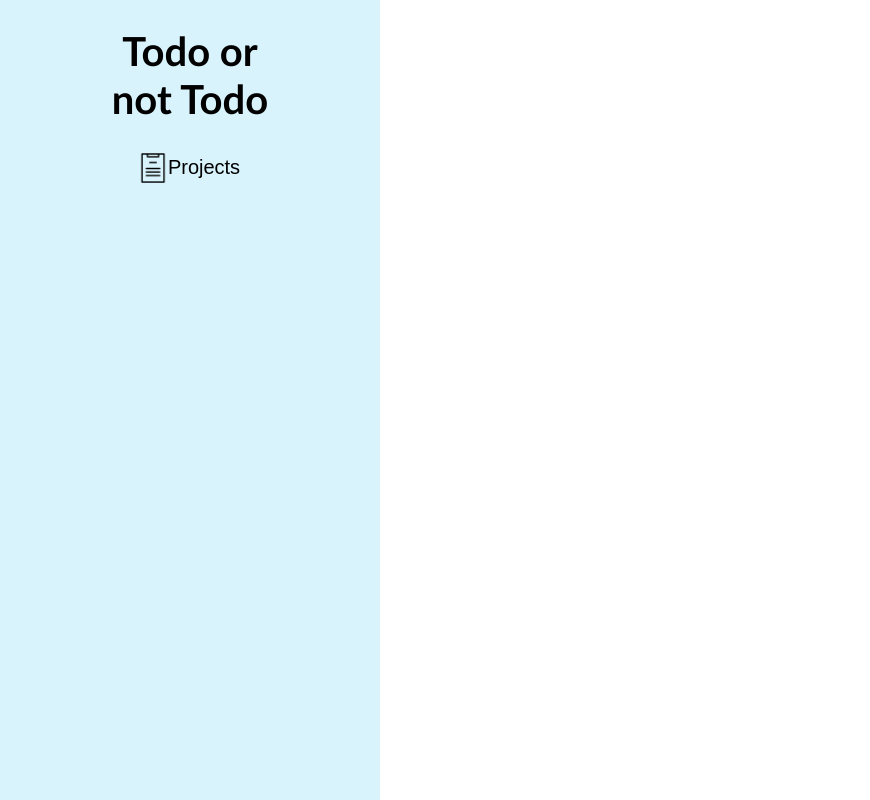
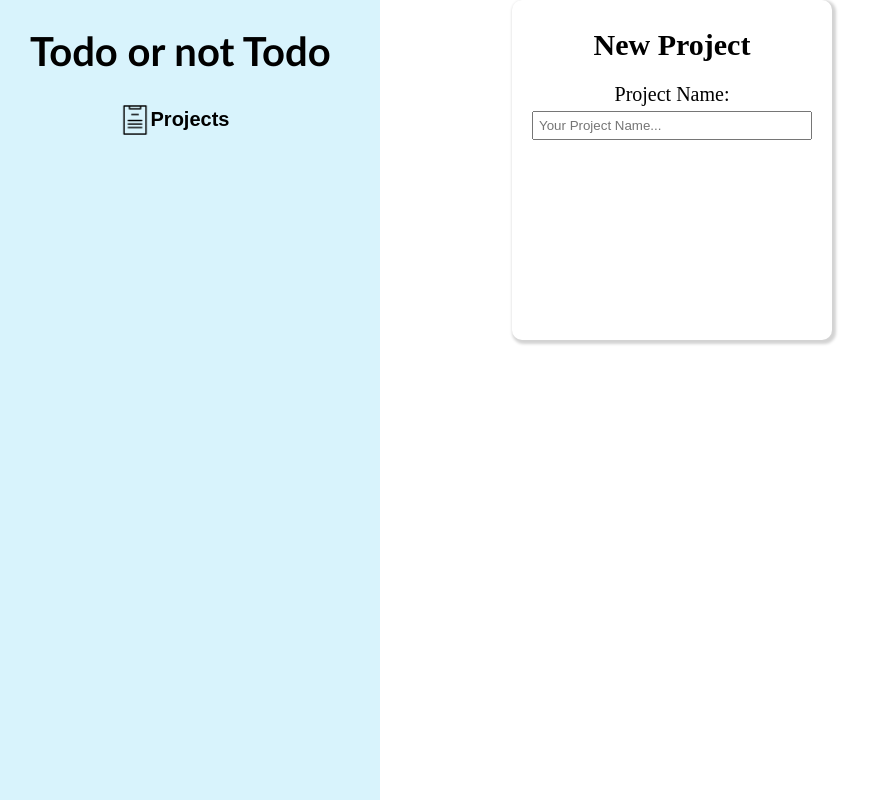
Before and after one commit to AlixiaDae/to-do, a website built with webpack: page dist/index.html in a window 1280 px wide. Shown: the whole page, without its empty margins (0-870 px from the left). Built offline with nearby package versions, Linux system fonts and the light colour scheme.

Commit message:
Create project form for adding new projects

```diff
--- a/src/style.css
+++ b/src/style.css
@@ -6,58 +6,55 @@ body {
     margin: 0;
     min-height: 100vh;
     display: flex;
-    text-align: center;
 }
 
 .main {
     display: grid;
     grid-template-columns: minmax(380px, 1fr) 3fr;
-    justify-content: center;
-    text-align: center;
+    position: relative;
 }
 
 .side-bar {
     background-color: var(--nav-bar-color);
     overflow: hidden;
-    display: flex;
-    flex-direction: column;
-    align-items: center;
     position: relative;
 }
 
 h1 {
     margin-bottom: 20px;
+    margin-left: 30px;
     font-size: 40px;
     font-family:'Gill Sans', 'Gill Sans MT', Calibri, 'Trebuchet MS', sans-serif;
-    width: 160px;
 }
 
 .side-bar > :nth-child(2) {
     height: 50px;
+    width: 100%;
     background-color: transparent;
     background: url('./images/clipboard.png') no-repeat left;
-    background-position: 10px;
-    padding: 12px 12px 12px 40px;
+    background-position: 120px;
     background-size: 30px;
-    border-radius: 15px;
     border-style: none;
     font-size: 20px;
+    font-weight: bold;
+    text-align: center;
 }
 
 .projects-menu {
     position: absolute;
-    top: 200px;
+    top: 145px;
     right: 0;
     left: 0;
     text-align: center;
     background-color: rgb(143, 205, 226);
     padding: 0;
+    height: 0;
     border-radius: 5px;
     overflow:hidden;
-    width: 100%;
-    height: 0;
     transition:height 0.3s ease-in-out;
     transition-delay: 0.1s;
+    align-items: center;
+    margin-left: -20px;
 }
 
 .projects-menu.active {
@@ -74,6 +71,38 @@ h1 {
     height: 50px;
     text-align: center;
     color: white;
+    font-weight: bold;
+}
+
+#new-project-form {
+    position: absolute;
+    top: 0;
+    left: 40%;
+    padding: 20px;
+    background-color: white;
+    box-shadow: 2px 2px 3px 2px lightgrey;
+    border-radius: 10px;
+    text-align: center;
+    display: grid;
+    grid-template-rows: 50px repeat(3,1fr);
+    align-items: center;
+    height: 300px;
+    width: 280px;
+}
+
+h2 {
+    font-size: 30px;
+}
+
+#new-project-form > :not(:first-child) {
+    display: flex;
+    flex-direction: column;
+    gap: 5px;
+    font-size: 20px;
+}
+
+#new-project-form > div > input {
+    padding: 5px;
 }
 
 .projects-menu > button:hover {
--- a/src/userinterface/dom.js
+++ b/src/userinterface/dom.js
@@ -47,7 +47,31 @@ const dom = (() => {
     const createNewProjectBtn = document.createElement('button')
     createNewProjectBtn.id = 'create-new-project'
     createNewProjectBtn.textContent = '+ New Project'
+    createNewProjectBtn.addEventListener('click', showForm())
     projectsMenu.appendChild(createNewProjectBtn)
+
+    const projectForm = document.createElement('form')
+    projectForm.id = 'new-project-form'
+    main.appendChild(projectForm)
+
+    const projectFormHeader = document.createElement('h2')
+    projectFormHeader.textContent = 'New Project'
+    projectForm.appendChild(projectFormHeader)
+
+    const projectNameWrapper = document.createElement('div')
+    projectForm.appendChild(projectNameWrapper)
+
+    const projectNameLabel = document.createElement('label')
+    projectNameLabel.textContent = 'Project Name: '
+    projectNameWrapper.appendChild(projectNameLabel)
+
+    const projectName = document.createElement('input')
+    projectName.placeholder = 'Your Project Name...'
+    projectNameWrapper.appendChild(projectName)
+
+    function showForm() {
+
+    }
 
     main.appendChild(sideBar)
 
```
Also changed, not shown: dist/main.js.
